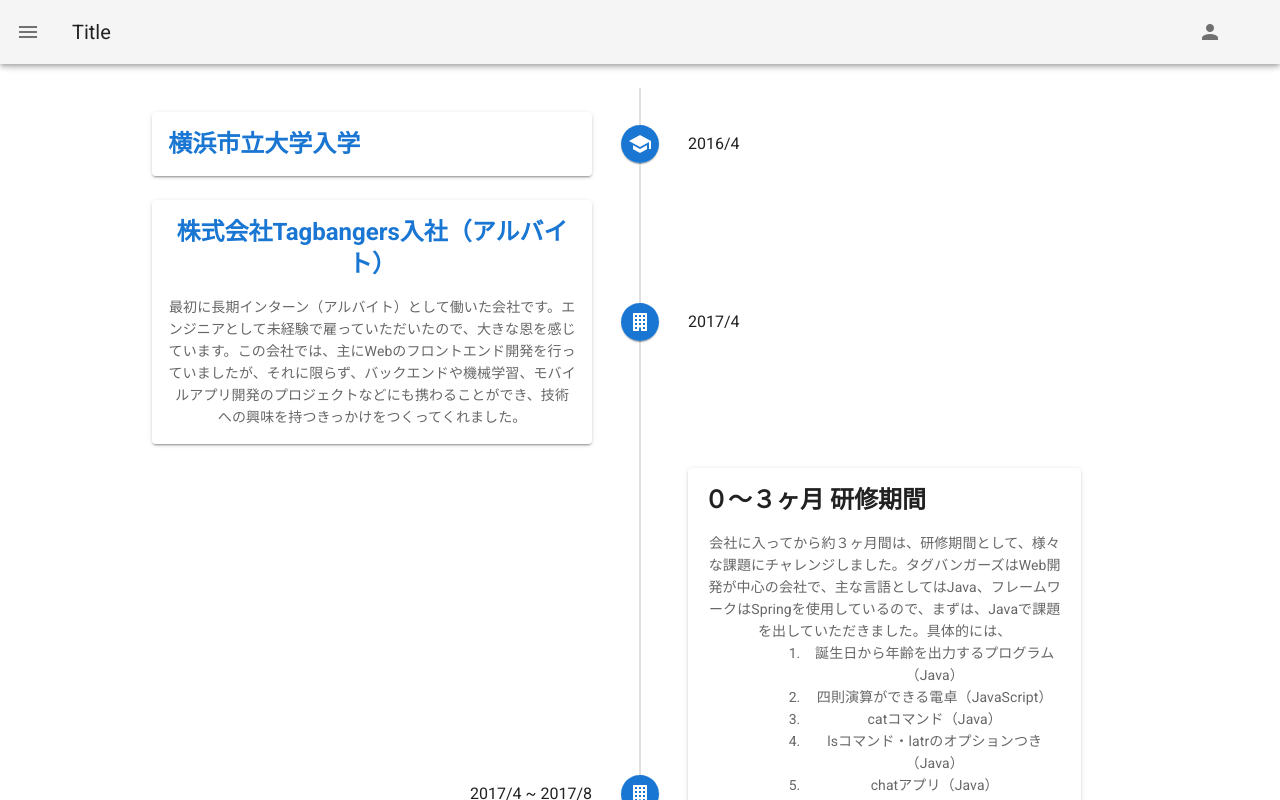
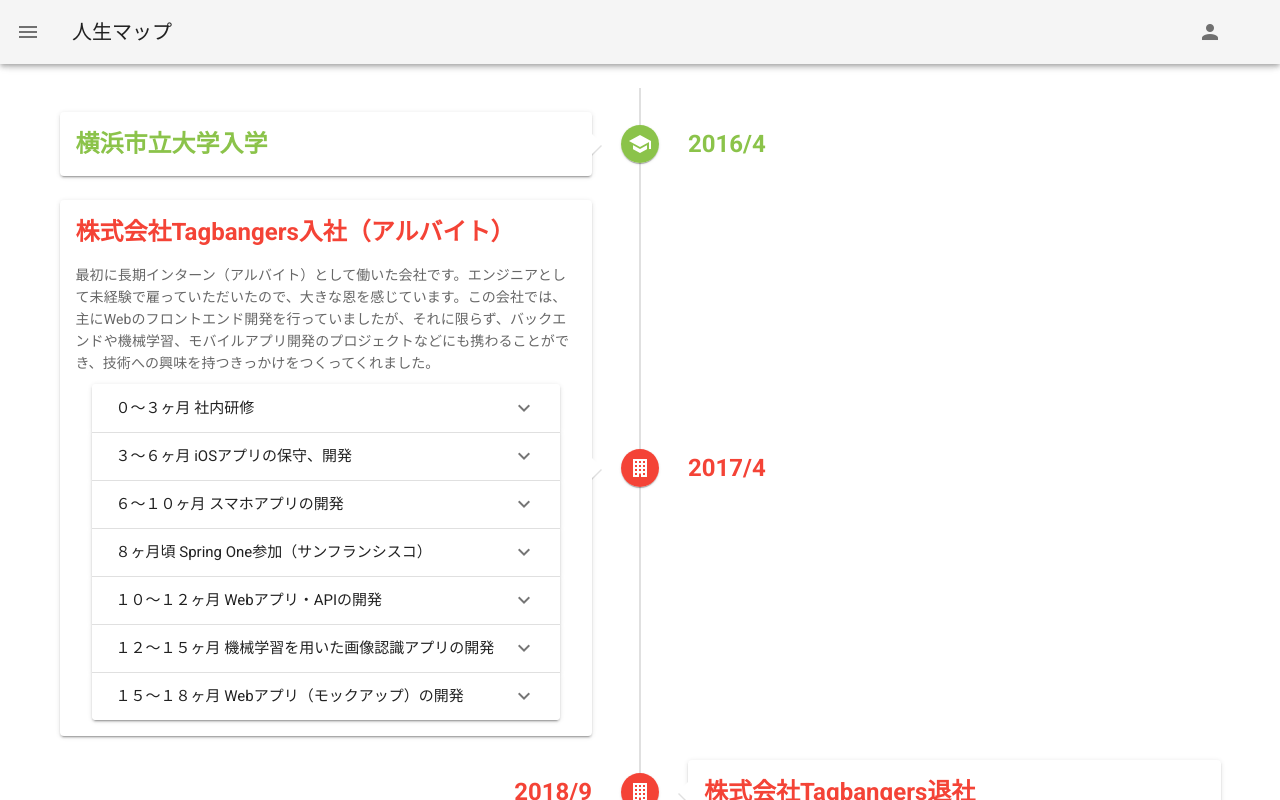
Before and after one commit to fhiroki/portfolio, a Vue app: page / in a window 1280 px wide. Shown: the top 800 px of the page. Built offline with nearby package versions, Linux system fonts and the light colour scheme.

Commit message:
adjust layout and add experience

```diff
--- a/src/components/Header.vue
+++ b/src/components/Header.vue
@@ -2,7 +2,7 @@
   <v-app-bar app>
     <v-app-bar-nav-icon></v-app-bar-nav-icon>
 
-    <v-toolbar-title>Title</v-toolbar-title>
+    <v-toolbar-title>人生マップ</v-toolbar-title>
 
     <v-spacer></v-spacer>
 
--- a/src/components/Main.vue
+++ b/src/components/Main.vue
@@ -1,9 +1,5 @@
 <template>
   <v-container>
-    <!-- <h1 class="display-2 font-weight-bold mb-3">
-      My Life
-    </h1> -->
-
     <v-row class="text-center">
       <v-col class="mb-5" cols="12">
         <h2 class="headline font-weight-bold mb-3"></h2>
@@ -12,32 +8,37 @@
           <v-timeline-item
             v-for="(item, i) in items"
             :key="i"
-            :left="item.size == 'mini' ? false : true"
+            :left="item.side == 'right' ? false : true"
             :fill-dot="true"
+            :color="item.color"
             :icon="item.icon"
           >
             <template v-slot:opposite>
-              <span v-text="item.yearMonth"></span>
+              <span
+                :class="`headline font-weight-bold ${item.color}--text`"
+                v-text="item.yearMonth"
+              ></span>
             </template>
-            <v-row>
-              <v-col v-if="item.size != 'mini'" cols="2"></v-col>
-              <v-col>
             <v-card class="elevation-2">
-                  <v-card-title class="headline font-weight-bold">
-                    <div v-if="item.url">
-                      <a :href="item.url" target="_blank">
-                        {{ item.title }}
-                      </a>
-                    </div>
-                    <div v-else>{{ item.title }}</div>
+              <v-card-title
+                :class="`headline font-weight-bold ${item.color}--text`"
+              >
+                <div>{{ item.title }}</div>
               </v-card-title>
-                  <v-card-text v-if="item.content">
+              <v-card-text v-if="item.content" class="card-text">
                 <div v-html="item.content"></div>
+                <v-expansion-panels popout class="expansion-panel">
+                  <v-expansion-panel v-for="(work, i) in item.works" :key="i">
+                    <v-expansion-panel-header>{{
+                      work.title
+                    }}</v-expansion-panel-header>
+                    <v-expansion-panel-content>
+                      <div v-html="work.content"></div>
+                    </v-expansion-panel-content>
+                  </v-expansion-panel>
+                </v-expansion-panels>
               </v-card-text>
             </v-card>
-              </v-col>
-              <v-col v-if="item.size == 'mini'" cols="3"></v-col>
-            </v-row>
           </v-timeline-item>
         </v-timeline>
       </v-col>
@@ -56,6 +57,7 @@
         title: "横浜市立大学入学",
         url: "https://www.yokohama-cu.ac.jp/",
         icon: "mdi-school",
+        color: "light-green",
         content: "",
       },
       {
@@ -63,23 +65,21 @@
         title: "株式会社Tagbangers入社（アルバイト）",
         url: "https://www.tagbangers.co.jp/",
         icon: "mdi-office-building",
+        color: "red",
         content:
           "最初に長期インターン（アルバイト）として働いた会社です。\
 エンジニアとして未経験で雇っていただいたので、大きな恩を感じています。\
 この会社では、主にWebのフロントエンド開発を行っていましたが、それに限らず、\
 バックエンドや機械学習、モバイルアプリ開発のプロジェクトなどにも携わることができ、\
 技術への興味を持つきっかけをつくってくれました。",
-      },
+        works: [
           {
-        yearMonth: "2017/4 ~ 2017/8",
-        title: "０〜３ヶ月 研修期間",
-        icon: "mdi-office-building",
-        size: "mini",
+            title: "０〜３ヶ月 社内研修",
             content:
-        "<div>会社に入ってから約３ヶ月間は、研修期間として、様々な課題にチャレンジしました。\
+              "会社に入ってから約３ヶ月間は、研修期間として、様々な課題にチャレンジしました。\
 タグバンガーズはWeb開発が中心の会社で、主な言語としてはJava、フレームワークはSpringを使用しているので、まずは、Javaで課題を出していただきました。\
-具体的には、 </div>\
-<ol style='padding-left: 100px'>\
+具体的には、\
+<ol>\
 <li>誕生日から年齢を出力するプログラム（Java）</li>\
 <li>四則演算ができる電卓（JavaScript）</li>\
 <li>catコマンド（Java）</li>\
@@ -87,24 +87,98 @@
 <li>chatアプリ（Java）</li>\
 <li>Webサーバ（Java）</li>\
 </ol>\
-<div>の順で課題に挑戦しました。\
+の順で課題に挑戦しました。\
 これらの課題はそれぞれに核となる技術があり、それらについての理解を深めるという目的で、社長自らが考えてくださいました。\
 当時はプログラムをほぼ書いたことがなかったので、どの課題にも苦戦しながら臨みましたが、\
 わからないところがあったら、丁寧に、楽しそうに教えてくれたので、こちらも楽しんで学べました。\
 また、少し難易度の高いテーマについては、社内勉強会と称して、忙しい中時間をとって説明してくれたりもしました。\
 分かりやすいというのはもちろんですが、全体的に楽しそうに教えてくれたのが印象的でした。\
-そうして少しずつプログラムに対する理解を深めていき、約3ヶ月後からはいよいよ実務に入らせていただくことになりました。</div>",
+そうして少しずつプログラムに対する理解を深めていき、約3ヶ月後からはいよいよ実務に入らせていただくことになりました。",
+          },
+          {
+            title: "３〜６ヶ月 iOSアプリの保守、開発",
+            content:
+              "約３ヶ月経った頃には、先輩のエンジニアにご指導いただきながら、iOSアプリの保守や開発を行いました。\
+ここでは、現場でどのようなツールを使い、どのように仕事を進めていくのかを学ぶことができました。\
+具体的には、Gitの使い方・レビューの受け方・タスク管理の仕方・データベースの扱い方などです。\
+実際の開発現場を知れたというのは、かなり価値のあることだと思っています。\
+なぜなら、例えプログラムが学べる学校に通っていたとしても、開発手法については学べないと思うからです。\
+業務内容としては、既存アプリのバグ修正が中心でした。\
+学んだことは、バグを１つ潰すのにも膨大な時間がかかり、論理的に考えていかないといけないということでした。\
+一見当たり前のことのようにも思えますが、実際にやってみるまではデバッグの大変さを理解していなかったので、大きな学びの１つだと思います。",
+          },
+          {
+            title: "６〜１０ヶ月 スマホアプリの開発",
+            content:
+              "NativeScriptという、iOSとAndroidの両方を同時に開発できるフレームワークを用いて、スマホアプリの開発を行いました。\
+まず画面のモックアップを作り、その後でAPIコール部分を作りました。\
+このアプリは、業務用の、比較的簡単な操作しか行わないものだったので、求められる技術レベルはさほど高くなかったように思えます。\
+しかし、レイアウト調整や土台作りを除き、モックアップからストアでの配布までほとんど１人で作らせていただけたので、\
+責任感もそうですが、達成感がかなり大きかったです。\
+また、従来はiOSとAndroidで別々にコードを書かないといけないところ、\
+１つのコードで実現できてしまうクロスプラットフォームも魅力的でした。\
+ここで学んだのは、アプリを作る上で大変なのは、最後の１手間だということです。\
+モックアップを作るときは、実際に画面ができていくので、進捗も分かりやすく、達成感も感じやすいです。\
+しかし、最後は完璧な状態にしないといけないので、細かいレイアウトの調整やエラー制御などが求められます。\
+これらの１手間がかなり厳しく、色々な手直しが入り、正直心が折れそうになりました。その分、リリースが完了した時の達成感は一入でした。",
+          },
+          {
+            title: "８ヶ月頃 Spring One参加（サンフランシスコ）",
+            content:
+              "インターンを始めて約半年が経った頃、社内研修としてSpring Oneに参加するため、サンフランシスコに連れていってもらいました。\
+海外に行くのは生まれて初めてだったので、非常に貴重な経験をさせてもらったと思っています。\
+海外に行って一番驚いたのは、外人のフレンドリー具合が日本人の比ではないということです。\
+カンファレンスの登壇者で有名な人に、そうとは知らず声をかけてみたら、サンフランシスコを巡るミニツアーを開催してくれました。\
+僕は英語もまともに話せないのに、優しくしてくれて、さらに名所の紹介までしてくれるなんて、日本人の感覚からは理解ができません。\
+それほどフレンドリーで、紳士な人がこの世にいるということは、衝撃的でした。\
+また、もう１つの大きな変化としては、海外に行ったことで、日本が好きになったことです。\
+海外に行くまでは、日本は他の国に比べてそこまでいい国だと思っていませんでした。\
+しかし、サンフランシスコの物価が高いというのもあるとは思いますが、全体的に日本のサービスの質の方が高く感じられました。\
+特に、日本の食べ物（特に味噌汁）が恋しくなった時に、日本も捨てたもんじゃないと思えました。\
+「おもてなし」の精神は口だけではなく、本当なんだと実感しました。",
+          },
+          {
+            title: "１０〜１２ヶ月 Webアプリ・APIの開発",
+            content:
+              "WebアプリはAngularというJavaScriptのフレームワーク、APIはSpringで実装しました。\
+AngularはNativeScriptでも使っていたので、比較的習得が早かった気がします。\
+Springを本格的に触ったのはこれが初めてで、それもSpring Data RESTという特殊な部類だったので、なかなかに苦戦しました。\
+しかし、RESTでAPIを作ると、簡単にエンドポイントが作れてしまうので、メリットも大きいように思えました。\
+Springに関しては奥が深く、まだまだ勉強すべきことがたくさんあるので、今後の学習課題の１つだと思っています。",
+          },
+          {
+            title: "１２〜１５ヶ月 機械学習を用いた画像認識アプリの開発",
+            content:
+              "機械学習のライブラリを用いた画像認識の組み込みアプリを開発しました。\
+前々から機械学習には興味があったので、このプロジェクトが決まった時は嬉しかったです。\
+ただ、機械学習に興味があっただけで、具体的に何かを作ったことはなかったので、ここで実際に作らせていただけたのは大きかったです。\
+このプロジェクトを契機に、より機械学習に関する知識を深めたいと思い、自ら学習するようにもなりました。\
+その中でも、Coursera の Machine Learning の講義は大変勉強になりました。",
+          },
+          {
+            title: "１５〜１８ヶ月 Webアプリ（モックアップ）の開発",
+            content:
+              "最後のプロジェクトに臨む頃には、Gitの使い方やタスク管理の仕方などがある程度習熟してきて、基本的な操作は問題なく行えるようになりました。\
+正直にいうと、最初の頃はあまり理解せずに、GUI頼みでそれらのツールを使っており、だいぶ経ってからきちんと理解するに至りました。\
+月並みですが、やはり基礎は大切で、最初の段階できちんと理解しておくべきだと、振り返って感じました。\
+このプロジェクトでは、主にレイアウトに関する学びが大きかったと思います。\
+これまで直接CSSを触る機会はあまりなかったのですが、触れてみると意外にも奥深く、デザインをいじるのも楽しいと感じました。",
+          },
+        ],
       },
       {
         yearMonth: "2018/9",
         title: "株式会社Tagbangers退社",
         icon: "mdi-office-building",
+        color: "red",
+        side: "right",
       },
       {
         yearMonth: "2019/8",
         title: "株式会社Taktpixel入社（アルバイト）",
         url: "https://taktpixel.co.jp/",
         icon: "mdi-office-building",
+        color: "blue",
         content:
           "現在アルバイトをしているスタートアップです。\
 proofrog という、画像同士の比較ができる、印刷業界向けの校正検版ツールを開発しています。\
@@ -113,10 +187,21 @@
 普段は、製品のコアである画像処理関連のアルゴリズムを実装しています。",
       },
       {
+        yearMonth: "2019/12（2日間）",
+        title: "株式会社サイバーエージェントインターン",
+        icon: "mdi-office-building",
+        color: "green",
+        content:
+          "「CA Tech Challenge Web Frontend Challenge Vol.2」 という２日間のイベントで、\
+漫画ビュワーを作成しました。従来の漫画ビュワーにはないような、回転機能を実装することで、\
+オリジリナリティを発揮しました。",
+      },
+      {
         yearMonth: "2020/2",
         title: "株式会社RevComm入社（業務委託）",
         url: "https://www.revcomm.co.jp/",
         icon: "mdi-office-building",
+        color: "light-blue",
         content:
           "業務委託として参加しました。\
 2019年のTech Crunchで優勝した会社なので、人も急速に増えており、かなり成長段階にあると感じました。\
@@ -127,18 +212,39 @@
         yearMonth: "2020/3",
         title: "横浜市立大学卒業",
         icon: "mdi-school",
+        color: "light-green",
+        side: "right",
       },
       {
         yearMonth: "2020/4",
         title: "横浜市立大学大学院入学",
         url: "https://www.yokohama-cu.ac.jp/ds/",
         icon: "mdi-school",
-        content: "",
+        color: "light-green",
+        content:
+          "機械学習関連の勉強がしたかったので、データサイエンス研究科に入学。\
+          CS系大学院と迷ったが、卒業する年にちょうど新たな研究科が設立されたので運命を感じ、\
+          そのまま横浜市立大学の大学院へ進学。",
       },
       {
         yearMonth: "2020/6",
         title: "株式会社RevComm退社",
         icon: "mdi-office-building",
+        color: "light-blue",
+        side: "right",
+      },
+      {
+        yearMonth: "2020/9（2週間）",
+        title: "楽天株式会社インターン",
+        url: "https://commerce-engineer.rakuten.careers/careers/graduates/internship/summer-short",
+        icon: "mdi-office-building",
+        color: "red",
+        content:
+          "2週間のインターンシップで「オンラインで人と人を繋ぐ」をテーマにプロダクトを開発しました。\
+6人のチームで、自分はテックリードを担当しました。あまり経験のないモバイル開発でしたが、\
+FlutterとFirebaseを使って大学生のためのチャットアプリを開発しました。\
+主な機能は、受講している授業で友達を探すことができ、チャットができるというものです。\
+タイムライン機能なども盛り込むことにより、より気軽にトークができるような設計にしました。",
       },
     ],
   }),
@@ -149,4 +255,10 @@
 a {
   text-decoration: none;
 }
+.card-text {
+  text-align: left;
+}
+.expansion-panel {
+  padding-top: 10px;
+}
 </style>
```
Lines whose indentation alone changed are shown as unchanged.
